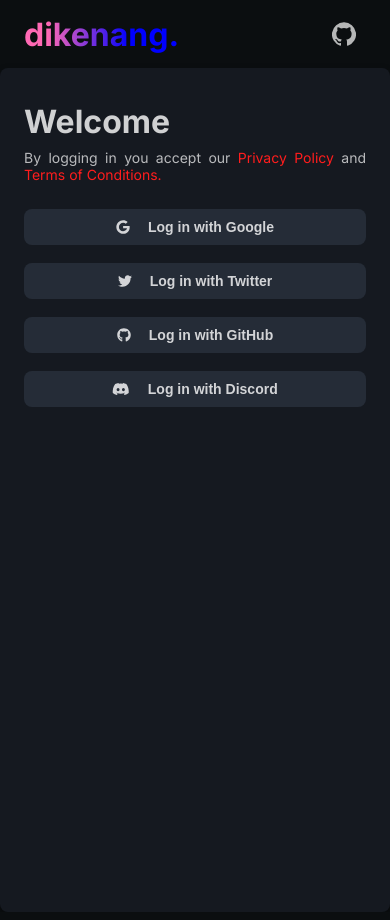
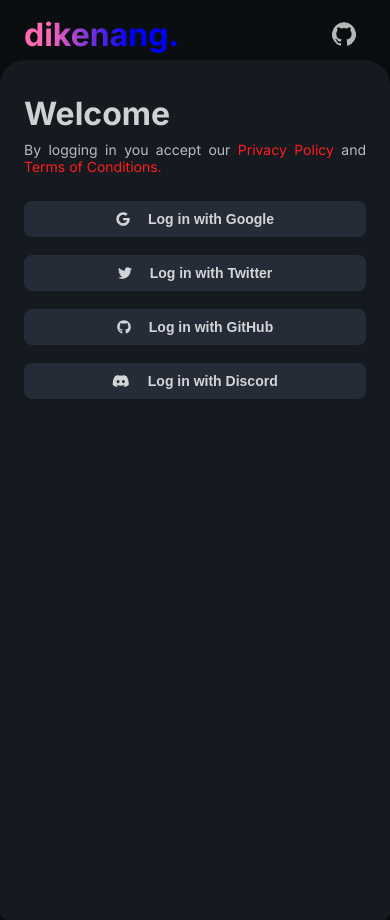
Before and after one commit to resqiar/dikenang, a Next.js app in the folder dikweb/: page /auth in a window 390 px wide. Built offline with nearby package versions, Linux system fonts and the light colour scheme.

Commit message:
feat(dikweb): add more styles to auth page when on mobile

```diff
--- a/dikweb/components/header/AuthHeader.tsx
+++ b/dikweb/components/header/AuthHeader.tsx
@@ -65,6 +65,9 @@
 	@media (max-width: 600px) {
 		justify-content: space-between;
 		padding: 0px 12px 0px 24px;
+		position: sticky;
+		top: 0;
+		z-index: 0;
 	}
 `
 const HeaderBrand = styled.div`
--- a/dikweb/pages/auth.tsx
+++ b/dikweb/pages/auth.tsx
@@ -91,10 +91,13 @@
 	background-color: var(--background-dimmed-500);
 
 	@media (max-width: 600px) {
-		height: 100%;
+		height: 102%; // 102% when it is scrolled up; border radius will be occupied
 		width: 100%;
 		margin: 0px;
+		border-top-right-radius: 25px;
+		border-top-left-radius: 25px;
 		padding: 18px 24px;
+		z-index: 1;
 	}
 `
 const AuthCardTextWrapper = styled.div`
```
